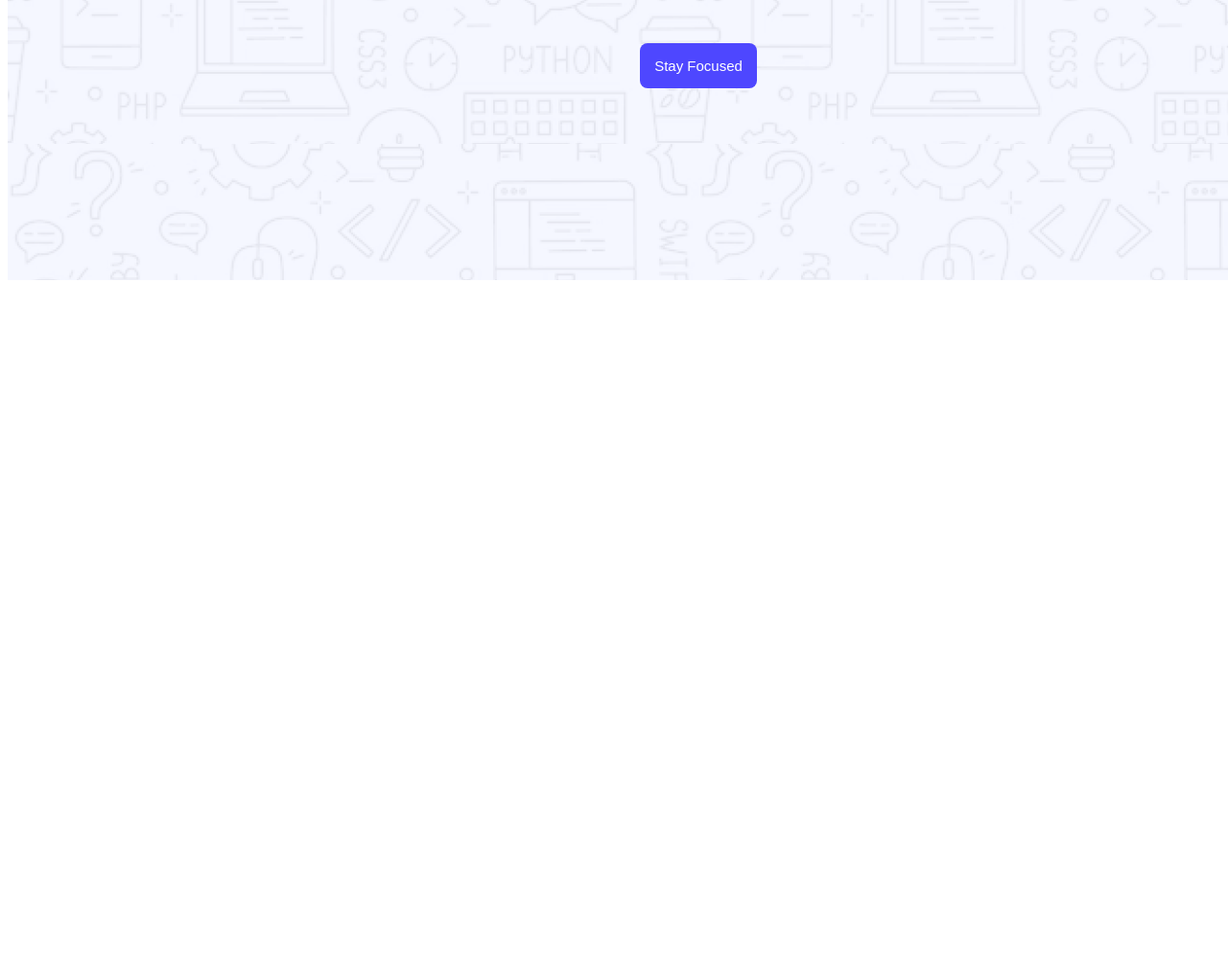
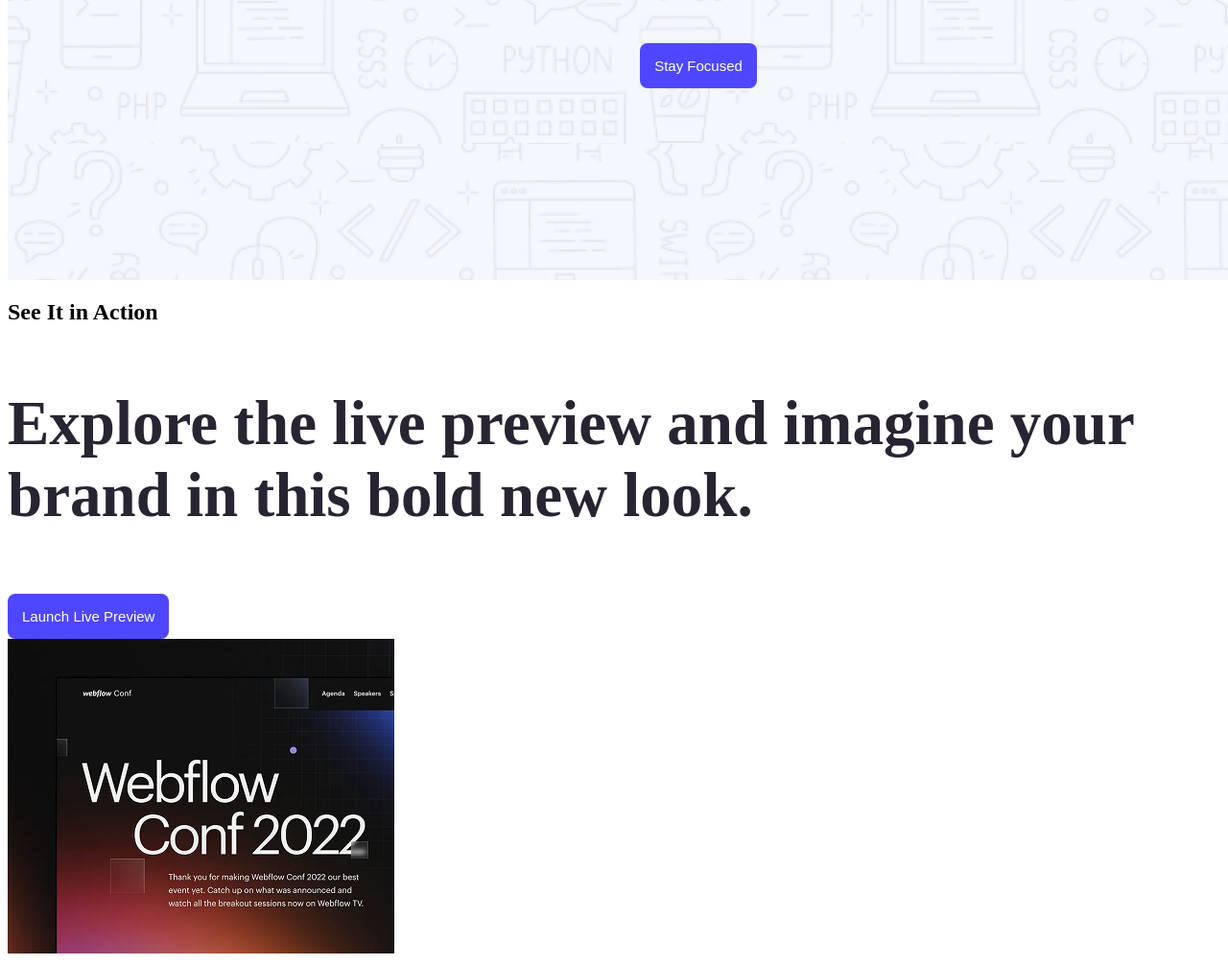
Before and after one commit to mdfahim123123/Assignment-001, a plain HTML site: page index.html in a window 1280 px wide. Shown: the part 510-1516 px from the top of the page at 96% size. Before the commit the page ends 810 px from the top, so only its background shows below. Drawn offline with Linux system fonts and the light colour scheme.

Commit message:
added my second section

```diff
--- a/index.html
+++ b/index.html
@@ -20,9 +20,20 @@
 <button class="btn">Stay Focused</button>
 </div>
 
-    </header>
+</header>
 
     <main>
+
+<div class="second-part">
+<div><h2>See It in Action</h2>
+<p>
+Explore the live preview and imagine your brand in this bold new look.</p>
+<button class="btn">Launch Live Preview</button>
+</div>
+<img src="Assets/wc-mini.png" alt="">
+
+</div>
+
 
 
     </main>
--- a/styles/styles.css
+++ b/styles/styles.css
@@ -34,6 +34,18 @@ p{
 }
 
 
+/* bannar part 2 */
+.img-01{
+
+}
+
+
+
+
+
+
+
+
 /* button section */
 .btn{
     font-size:15px;
```
